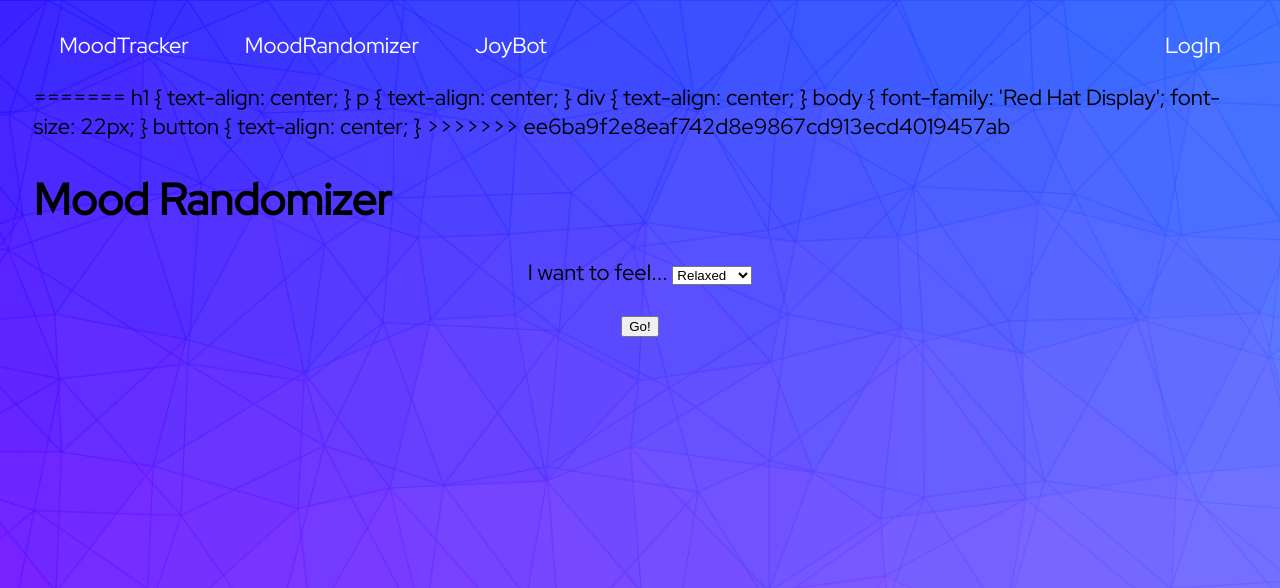
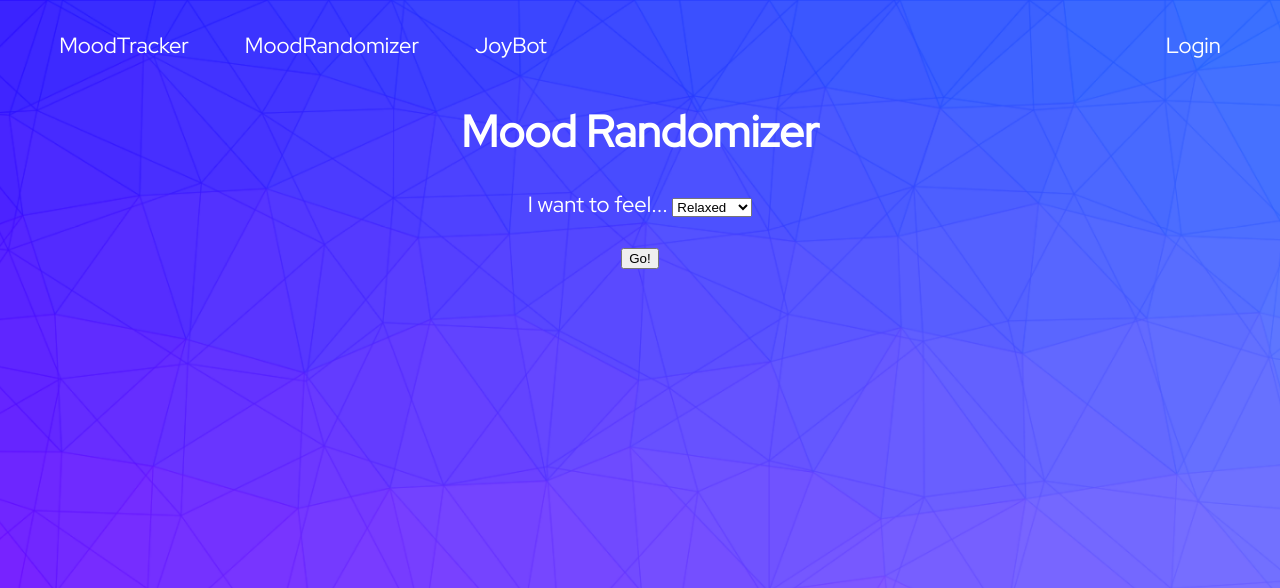
Before and after one commit to TurtleNinja/error404-mood-not-found, a Flask app: template flaskr/templates/moodrandhome.html in a window 1280 px wide. Shown: the top 588 px of the page. Run offline with Flask 2, Linux system fonts and the light colour scheme; the template is opened without the code that fills it, so the values that code supplies are empty.

Commit message:
centered heading, white text

```diff
--- a/flaskr/templates/moodrandhome.html
+++ b/flaskr/templates/moodrandhome.html
@@ -9,15 +9,21 @@
     <link href="../static/mood.css" type="text/css" rel="stylesheet" >
 
     <style>
-<<<<<<< HEAD
-    h1 {text-align: center;}
-    p {text-align: center;}
-    body {
-      font-family: 'Red Hat Display';font-size: 22px;
-    }
-    button {text-align: center;}
+        h1 {
+            text-align: center;
+            color: white
+        }
+        p {
+            text-align: center;
+            color: white
 
-
+        }
+        body {
+            font-family: 'Red Hat Display';font-size: 22px;
+        }
+        button {
+            text-align: center;
+        }
     </style>
 
     <title>Mood Randomizer</title>
@@ -32,45 +38,11 @@
             <a href="">JoyBot</a>
         </div>
         <div class="right">
-            <a href="">LogIn</a>
+            <a href="">Login</a>
         </div>
     </div>
 
-=======
-        h1 {
-            text-align: center;
-        }
-
-        p {
-            text-align: center;
-        }
-
-        div {
-            text-align: center;
-        }
-
-        body {
-            font-family: 'Red Hat Display';
-            font-size: 22px;
-        }
-
-        button {
-            text-align: center;
-        }
-    </style>
-
-    <title>Mood Randomizer</title>
-
-    <!-- import the webpage's stylesheet -->
-    <link rel="stylesheet" href="/style.css">
-
-    <!-- import the webpage's javascript file
-    <script src="/script.js" defer></script> -->
-</head>
-
-<body>
->>>>>>> ee6ba9f2e8eaf742d8e9867cd913ecd4019457ab
-    <h1>Mood Randomizer</h1>
+    <h1 style="text-align:center">Mood Randomizer</h1>
 
     <p>
         I want to feel...
```
